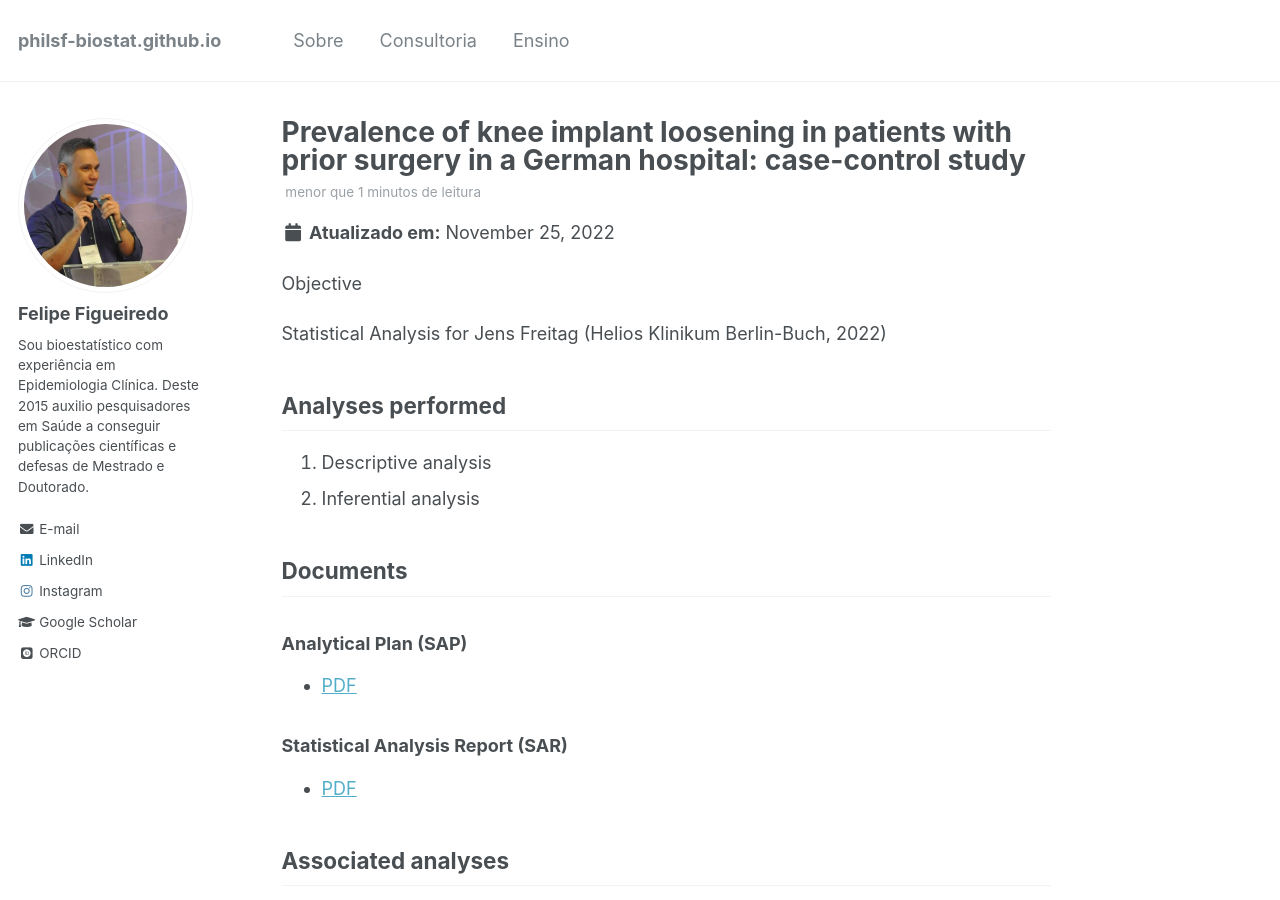
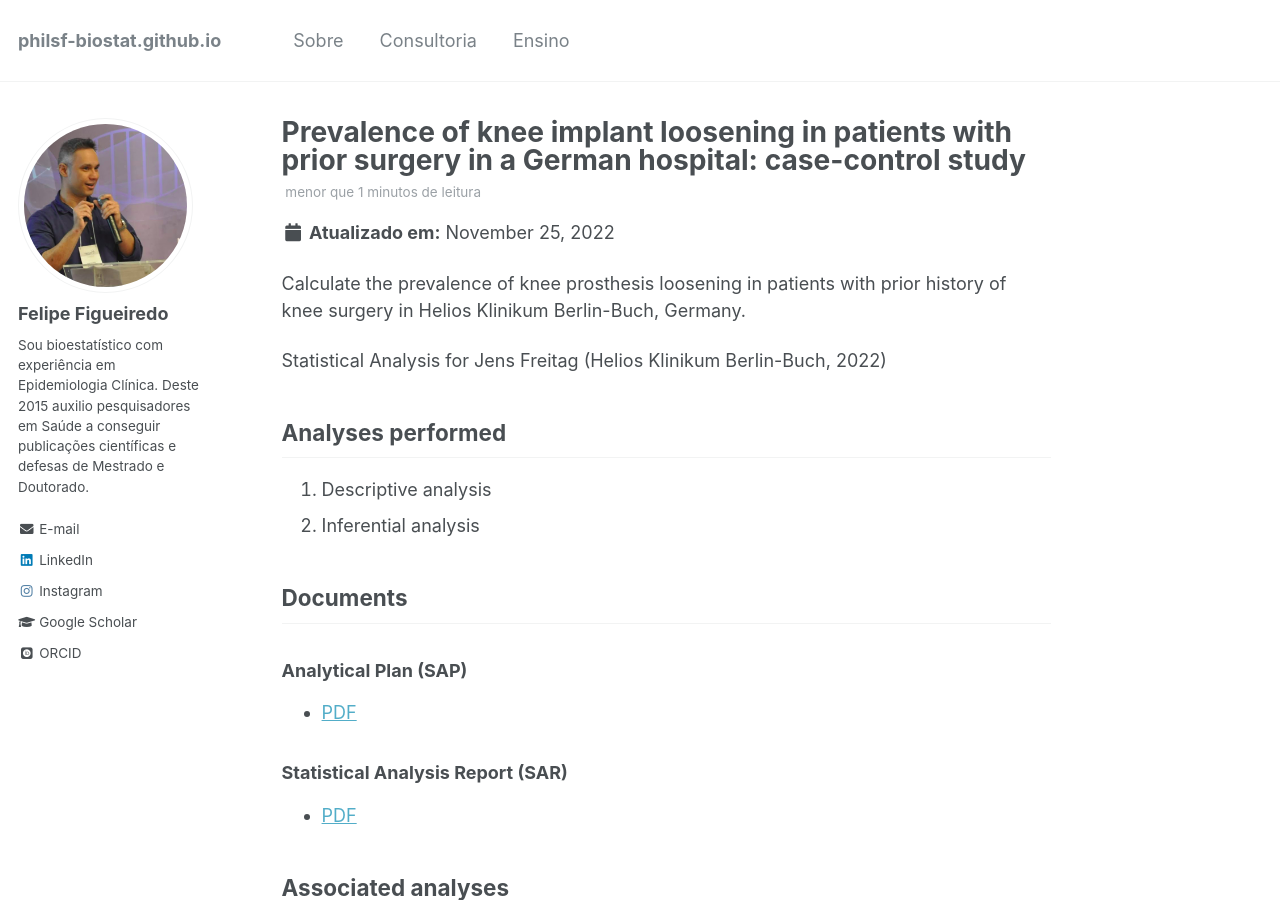
Before and after one commit to philsf-biostat/philsf-biostat.github.io, a Jekyll site: the page built from _posts/2022-11-25-SAR-2022-032.md, in a window 1280 px wide and 900 px high. Built offline with Jekyll 4.4.1, drawn with Linux system fonts in a browser that asks for light colours; some web fonts are replaced.

Commit message:
fix: objective was missing in SAR-2022-032

```diff
--- a/_posts/2022-11-25-SAR-2022-032.md
+++ b/_posts/2022-11-25-SAR-2022-032.md
@@ -13,7 +13,7 @@ tags:
   - prevalence
 ---
 
-Objective
+Calculate the prevalence of knee prosthesis loosening in patients with prior history of knee surgery in Helios Klinikum Berlin-Buch, Germany.
 
 Statistical Analysis for Jens Freitag (Helios Klinikum Berlin-Buch, 2022)
 <!-- Technical Report for Jens Freitag (Helios Klinikum Berlin-Buch, 2021) -->
```
